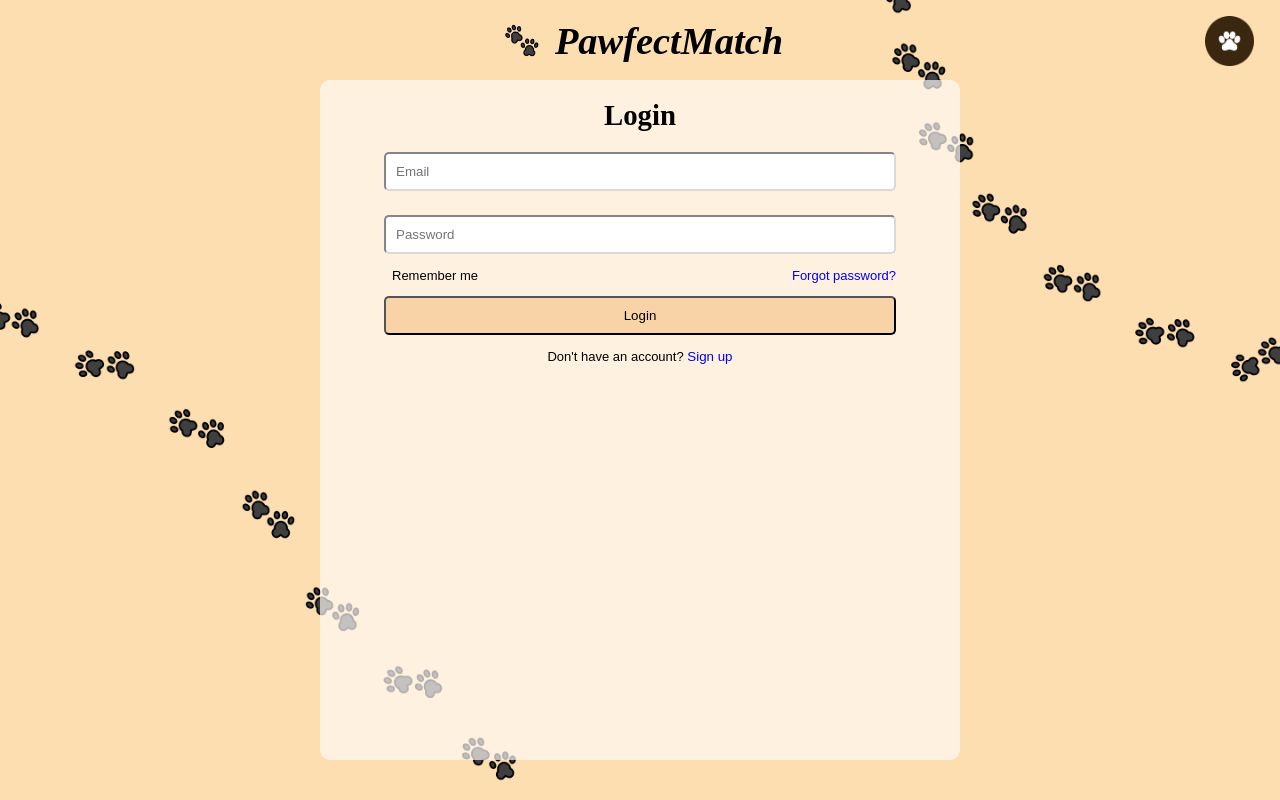
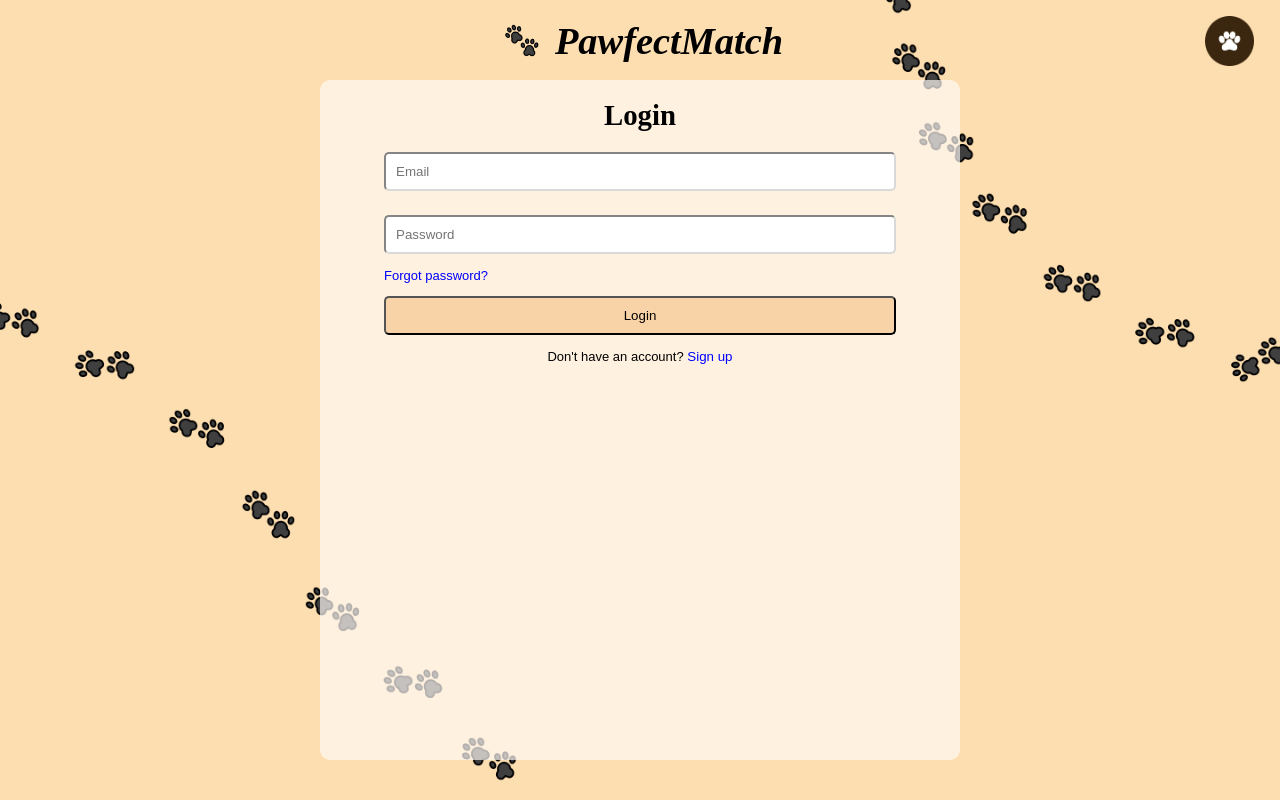
Before and after one commit to DylanChua2001/pawfectMatch, a Next.js app in the folder frontend/: page / in a window 1280 px wide. Built offline with nearby package versions, Linux system fonts and the light colour scheme.

Commit message:
removed checkbox

```diff
--- a/frontend/src/app/page.js
+++ b/frontend/src/app/page.js
@@ -104,11 +104,6 @@ export default function SimpleCard() {
                 align={'start'}
                 justify={'space-between'}
               >
-                <Checkbox
-                  fontFamily="sans-serif"
-                  fontSize= "13">
-                  Remember me
-                </Checkbox>
                 <Text
                   color="blue"
                   fontFamily="sans-serif"
```
